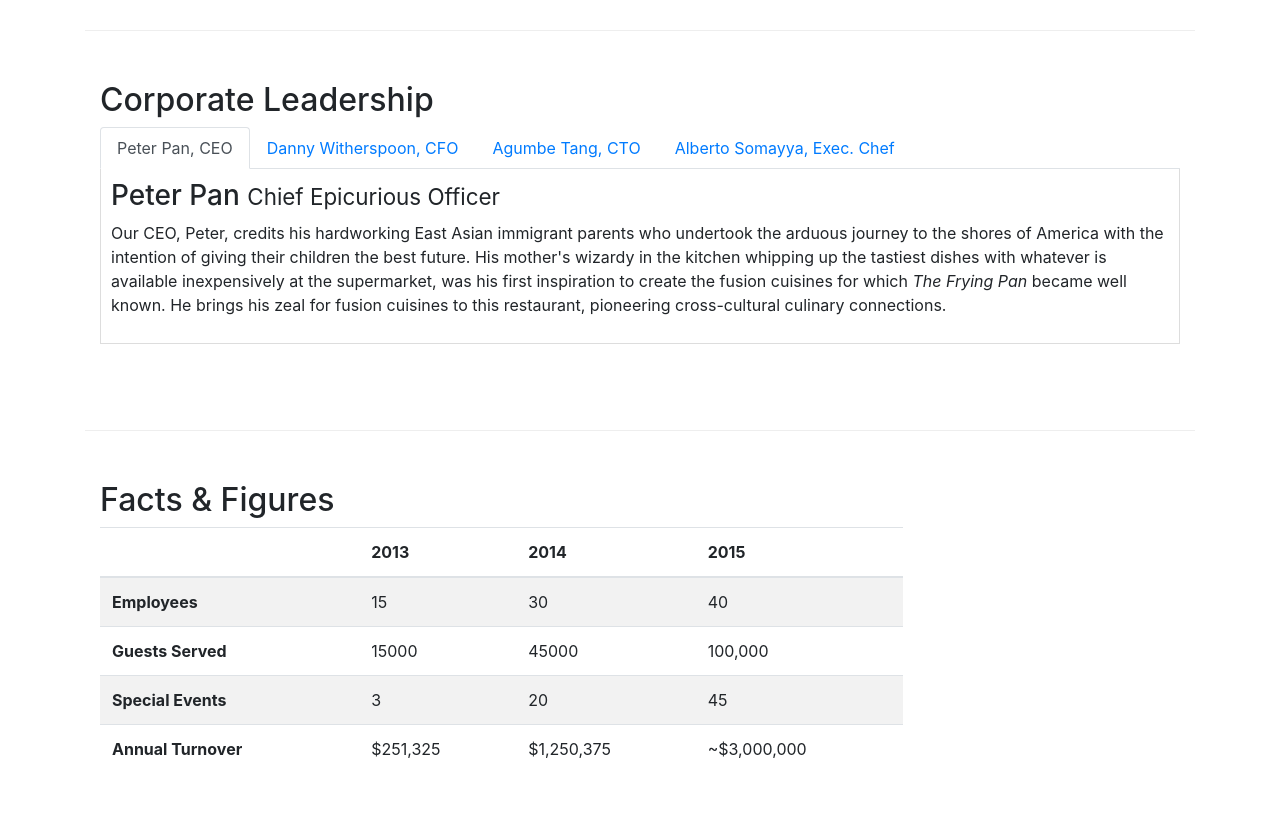
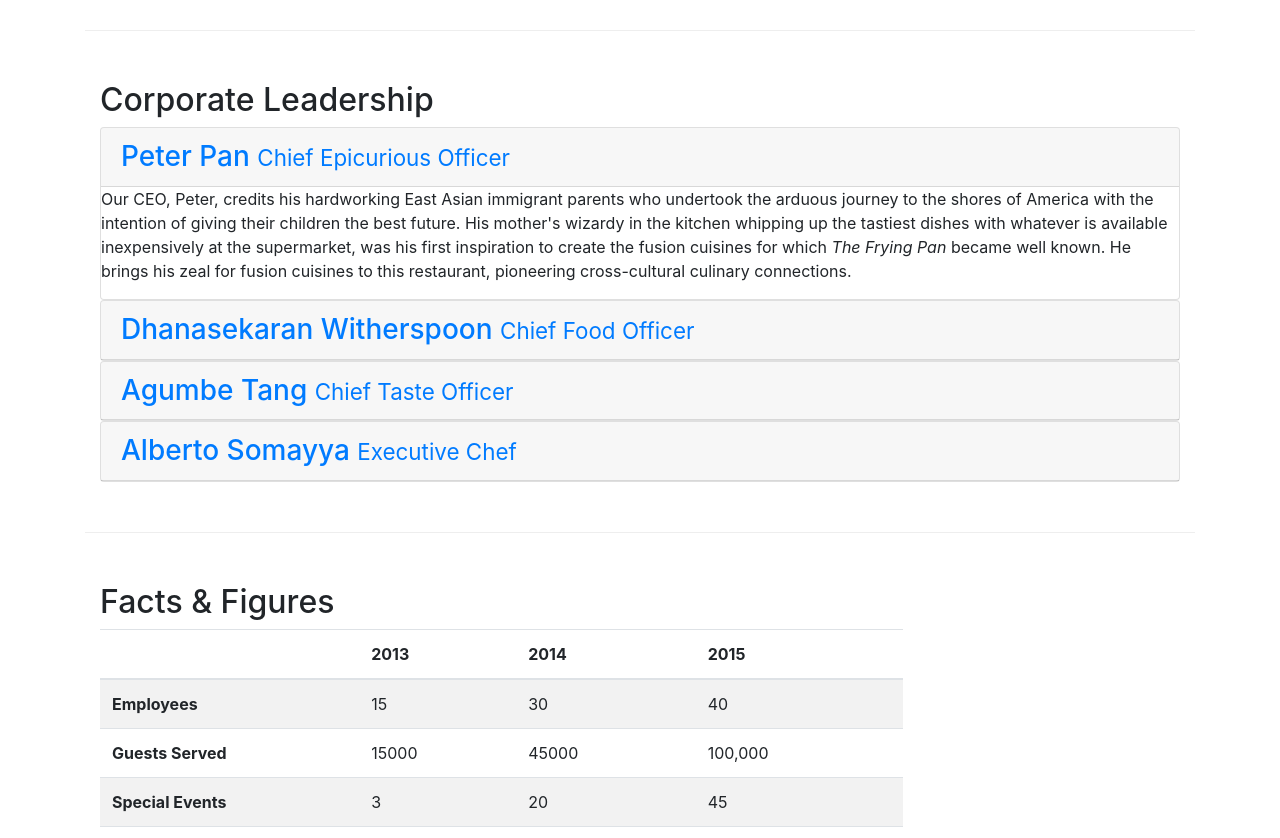
Before and after one commit to nikbharbal594/Bootstrap-4---Ristorante-Con-Fusion, a website: page aboutus.html in a window 1280 px wide. Shown: the part 880-1718 px from the top of the page. Drawn offline with nearby package versions, Linux system fonts and the light colour scheme; files whose address does not match are found by name.

Commit message:
Accordion

```diff
--- a/aboutus.html
+++ b/aboutus.html
@@ -106,52 +106,55 @@
         <div class="row row-content">
             <div class="col-12 col-sm-12">
                 <h2>Corporate Leadership</h2>
-                <ul class="nav nav-tabs">
-                    <li class="nav-item">
-                      <a class="nav-link active" href="#peter"
-                        role="tab" data-toggle="tab">Peter Pan, CEO</a>
-                    </li>
-                    <li class="nav-item">
-                      <a class="nav-link" href="#danny" role="tab"
-                        data-toggle="tab">Danny Witherspoon, CFO</a>
-                    </li>
-                    <li class="nav-item">
-                      <a class="nav-link" href="#agumbe"role="tab"
-                        data-toggle="tab">Agumbe Tang, CTO</a>
-                    </li>
-                    <li class="nav-item">
-                      <a class="nav-link" href="#alberto" role="tab"
-                        data-toggle="tab">Alberto Somayya, Exec. Chef</a>
-                    </li>
-                </ul>
 
-
-                <div class="tab-content">
-                <div role="tabpanel" class="tab-pane fade show active" id="peter">
-                <h3>Peter Pan <small>Chief Epicurious Officer</small></h3>
-
+                <div id="accordion" role="tablist">
+                  <div class="card">
+                    <div class="card-header" role="tab" id="peterhead">
+                      <h3 class="mb-0">
+                        <a data-toggle="collapse" data-parent="#accordion" href="#peter">Peter Pan <small>Chief Epicurious Officer</small></a>
+                      </h3>
+                    </div>
+                    <div role="tabpanel" class="collapse show" id="peter">
+                      <div class="card-block">
                         <p class="hidden-xs-down">Our CEO, Peter, credits his hardworking East Asian immigrant parents who undertook the arduous journey to the shores of America with the intention of giving their children the best future. His mother's wizardy in the kitchen whipping up the tastiest dishes with whatever is available inexpensively at the supermarket, was his first inspiration to create the fusion cuisines for which <em>The Frying Pan</em> became well known. He brings his zeal for fusion cuisines to this restaurant, pioneering cross-cultural culinary connections.</p>
-
                       </div>
-              <div role="tabpanel" class="tab-pane fade" id="danny">
-                <h3>Dhanasekaran Witherspoon <small>Chief Food Officer</small></h3>
-
+                    </div>
+                 </div>
+                 <div class="card">
+                   <div class="card-header" role="tab" id="dannyhead">
+                     <h3 class="mb-0">
+                       <a class="collapsed" data-toggle="collapse" data-parent="#accordion" href="#danny">Dhanasekaran Witherspoon <small>Chief Food Officer</small></a>
+                     </h3>
+                   </div>
+                   <div role="tabpanel" class="collapse" id="danny">
+                     <div class="card-block">
                        <p class="hidden-xs-down">Our CFO, Danny, as he is affectionately referred to by his colleagues, comes from a long established family tradition in farming and produce. His experiences growing up on a farm in the Australian outback gave him great appreciation for varieties of food sources. As he puts it in his own words, <em>Everything that runs, wins, and everything that stays, pays!</em></p>
-
                      </div>
-              <div role="tabpanel" class="tab-pane fade" id="agumbe">
-
-
-                <h3>Agumbe Tang <small>Chief Taste Officer</small></h3>
-
+                   </div>
+                 </div>
+                 <div class="card">
+                   <div class="card-header" role="tab" id="agumbehead">
+                     <h3 class="mb-0">
+                       <a class="collapsed" data-toggle="collapse" data-parent="#accordion" href="#agumbe">Agumbe Tang <small>Chief Taste Officer</small></a>
+                     </h3>
+                   </div>
+                   <div role="tabpanel" class="collapse" id="agumbe">
+                     <div class="card-block">
                        <p class="hidden-xs-down">Blessed with the most discerning gustatory sense, Agumbe, our CTO, personally ensures that every dish that we serve meets his exacting tastes. Our chefs dread the tongue lashing that ensues if their dish does not meet his exacting standards. He lives by his motto, <em>You click only if you survive my lick.</em></p>
-
                      </div>
-              <div role="tabpanel" class="tab-pane fade" id="alberto">
-                <h3>Alberto Somayya <small>Executive Chef</small></h3>
-
+                   </div>
+                 </div>
+                 <div class="card">
+                    <div class="card-header" role="tab" id="albertohead">
+                      <h3 class="mb-0">
+                        <a class="collapsed" data-toggle="collapse" data-parent="#accordion" href="#alberto">Alberto Somayya <small>Executive Chef</small></a>
+                      </h3>
+                    </div>
+                    <div role="tabpanel" class="collapse" id="alberto">
+                      <div class="card-block">
                         <p class="hidden-xs-down">Award winning three-star Michelin chef with wide International experience having worked closely with whos-who in the culinary world, he specializes in creating mouthwatering Indo-Italian fusion experiences. He says, <em>Put together the cuisines from the two craziest cultures, and you get a winning hit! Amma Mia!</em></p>
-
+                      </div>
+                    </div>
                 </div>
               </div>
        </div>
```
Lines whose indentation alone changed are shown as unchanged.
